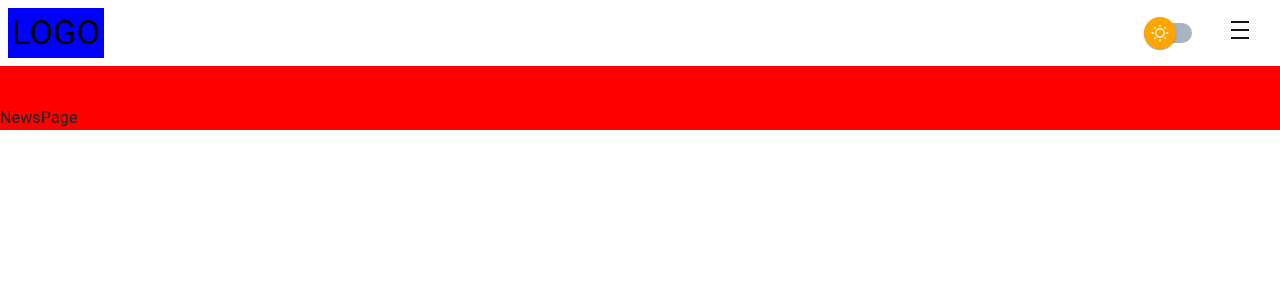
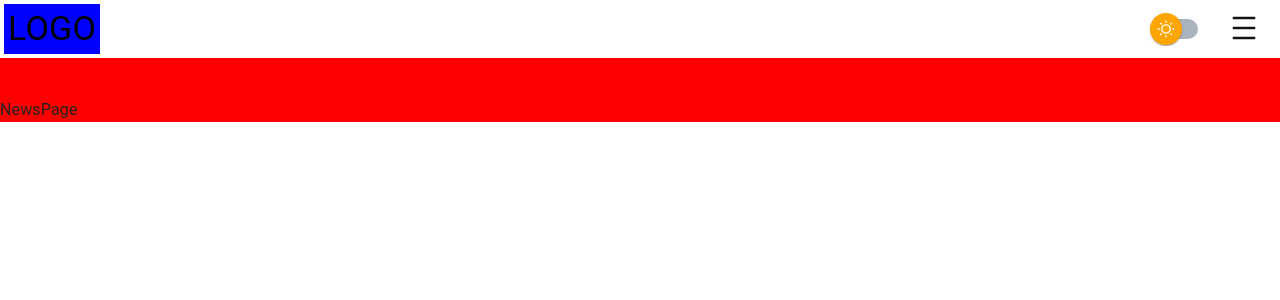
Before and after one commit to nicolasjrz/test-theme-material-ui, a React (Vite) app: page /news in a window 1280 px wide. Shown: the top 300 px of the page. Built offline with nearby package versions, Linux system fonts and the light colour scheme.

Commit message:
change padding in headerNavbar

```diff
--- a/src/components/menu/HeaderNavbar.jsx
+++ b/src/components/menu/HeaderNavbar.jsx
@@ -9,7 +9,7 @@ export const HeaderNavbar = ({ isNavbarVisible, showNavbar }) => {
 
   return (
     <Box
-      p={1}
+      p={0.5}
       bgcolor={"transparent"}
       display={"flex"}
       justifyContent={"space-between"}
@@ -21,7 +21,7 @@ export const HeaderNavbar = ({ isNavbarVisible, showNavbar }) => {
         </Typography>
       </Box>
       <Box sx={{ display: "flex" }}>
-        <Box width={60} mr={1}>
+        <Box width={{ xs: 40, sm: 58 }} mr={1}>
           <FormControlLabel
             control={
               <MaterialUISwitch
@@ -41,7 +41,8 @@ export const HeaderNavbar = ({ isNavbarVisible, showNavbar }) => {
               opacity: isNavbarVisible ? 0 : 1,
               border: "none", // Eliminar el borde
               color: "#141414",
-              padding: "10px 20px",
+              // padding: "10px 20px",
+              paddingTop: 1.1,
               cursor: "pointer",
               "&:hover": {
                 color: "white",
@@ -50,7 +51,7 @@ export const HeaderNavbar = ({ isNavbarVisible, showNavbar }) => {
             }}
             onClick={showNavbar}
           >
-            <DensityMediumIcon />
+            <DensityMediumIcon sx={{ fontSize: 30 }} />
           </Button>
         </Box>
       </Box>
--- a/src/components/menu/ModalNavbar.jsx
+++ b/src/components/menu/ModalNavbar.jsx
@@ -53,7 +53,7 @@ export const ModalNavbar = ({ navRef, isNavbarVisible, showNavbar }) => {
         }}
         onClick={showNavbar}
       >
-        <CloseIcon />
+        <CloseIcon sx={{ fontSize: 40 }} />
       </Button>
     </Box>
   );
```
